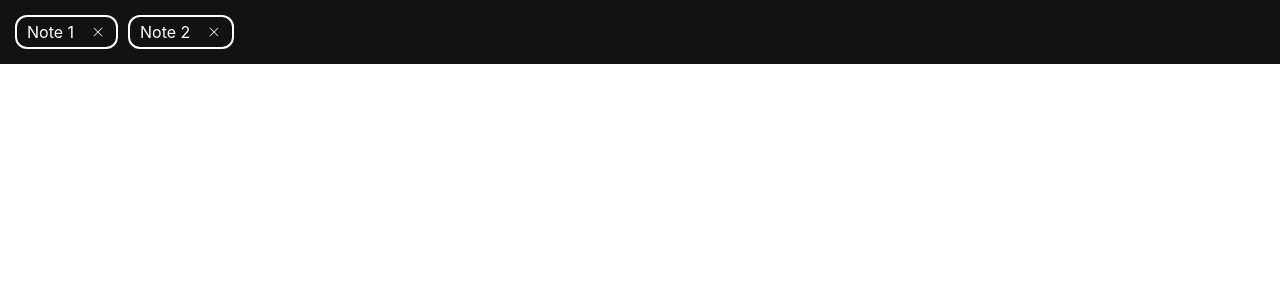
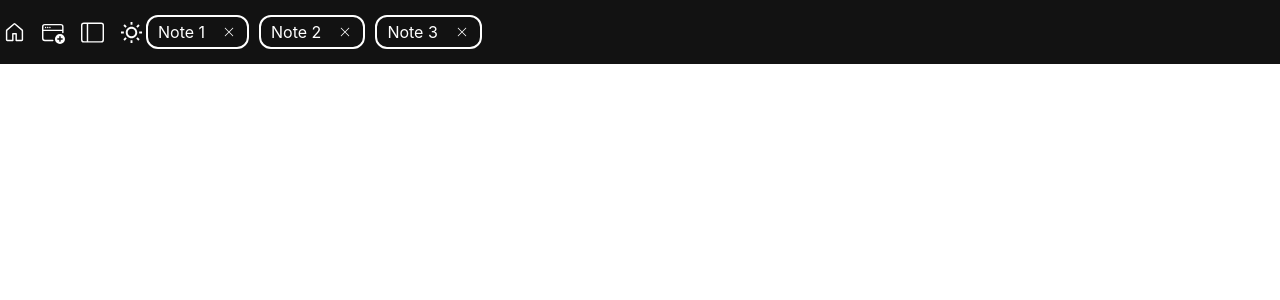
Before and after one commit to aitetsu-kansai/react-workplace, a React (Vite) app in the folder frontend/: page / in a window 1280 px wide. Shown: the top 300 px of the page. Built offline with nearby package versions, Linux system fonts and the light colour scheme.

Commit message:
Styled header component

```diff
--- a/frontend/src/components/Header/Header.jsx
+++ b/frontend/src/components/Header/Header.jsx
@@ -1,8 +1,10 @@
 import style from './Header.module.scss'
 import Tabs from './Tabs/Tabs'
+import Tools from './Tools/Tools'
 function Header() {
 	return (
 		<div className={style.header}>
+			<Tools />
 			<Tabs />
 		</div>
 	)
--- a/frontend/src/components/Header/Header.module.scss
+++ b/frontend/src/components/Header/Header.module.scss
@@ -1,8 +1,12 @@
 @use '../../variables' as vars;
 
 .header {
+	display: grid;
+	grid-template-columns: 0.12fr 1fr;
 	background-color: vars.$main-color;
-	padding: 15px;
+	padding-block: 15px;
 	text-align: center;
-	border-bottom: 2px vars.$accent-color solid;
+	border-bottom: 1.5px vars.$accent-color solid;
+	justify-content: center;
+	align-items: center;
 }
--- a/frontend/src/components/Header/Tabs/Tabs.jsx
+++ b/frontend/src/components/Header/Tabs/Tabs.jsx
@@ -6,6 +6,7 @@ function Tabs() {
 		<div className={style['tabs-container']}>
 			<Tab noteName={'Note 1'} />
 			<Tab noteName={'Note 2'} />
+			<Tab noteName={'Note 3'} />
 		</div>
 	)
 }
--- a/frontend/src/components/Header/Tabs/Tabs.module.scss
+++ b/frontend/src/components/Header/Tabs/Tabs.module.scss
@@ -1,5 +1,4 @@
 .tabs-container {
 	display: flex;
 	gap: 10px;
-	font-size: 16px;
 }
--- /dev/null
+++ b/frontend/src/components/Header/Tools/Tools.jsx
@@ -0,0 +1,17 @@
+import { BsLayoutSidebar, BsWindowPlus } from 'react-icons/bs'
+import { GoHome } from 'react-icons/go'
+import { RiSunLine } from 'react-icons/ri'
+
+import style from './Tools.module.scss'
+function Tools() {
+	return (
+		<div className={style['tools-container']}>
+			<GoHome />
+			<BsWindowPlus />
+			<BsLayoutSidebar />
+			<RiSunLine />
+		</div>
+	)
+}
+
+export default Tools
--- /dev/null
+++ b/frontend/src/components/Header/Tools/Tools.module.scss
@@ -0,0 +1,20 @@
+@use '../../../variables.scss' as vars;
+
+.tools-container {
+	display: flex;
+	justify-content: center;
+	gap: 10px;
+
+	svg {
+		font-size: vars.$large-text-size;
+		transition: 0.3s all ease-out;
+		fill: vars.$accent-color;
+		padding: 3px;
+		border-radius: 5px;
+	}
+	svg:hover {
+		cursor: pointer;
+		background-color: vars.$accent-color;
+		fill: vars.$main-color;
+	}
+}
--- a/frontend/src/variables.scss
+++ b/frontend/src/variables.scss
@@ -5,4 +5,4 @@ $accent-color: white;
 $small-text-size: 12px;
 $standart-text-size: 16px;
 $medium-text-size: 20px;
-$large-text-size: 22px;
+$large-text-size: 23px;
```
